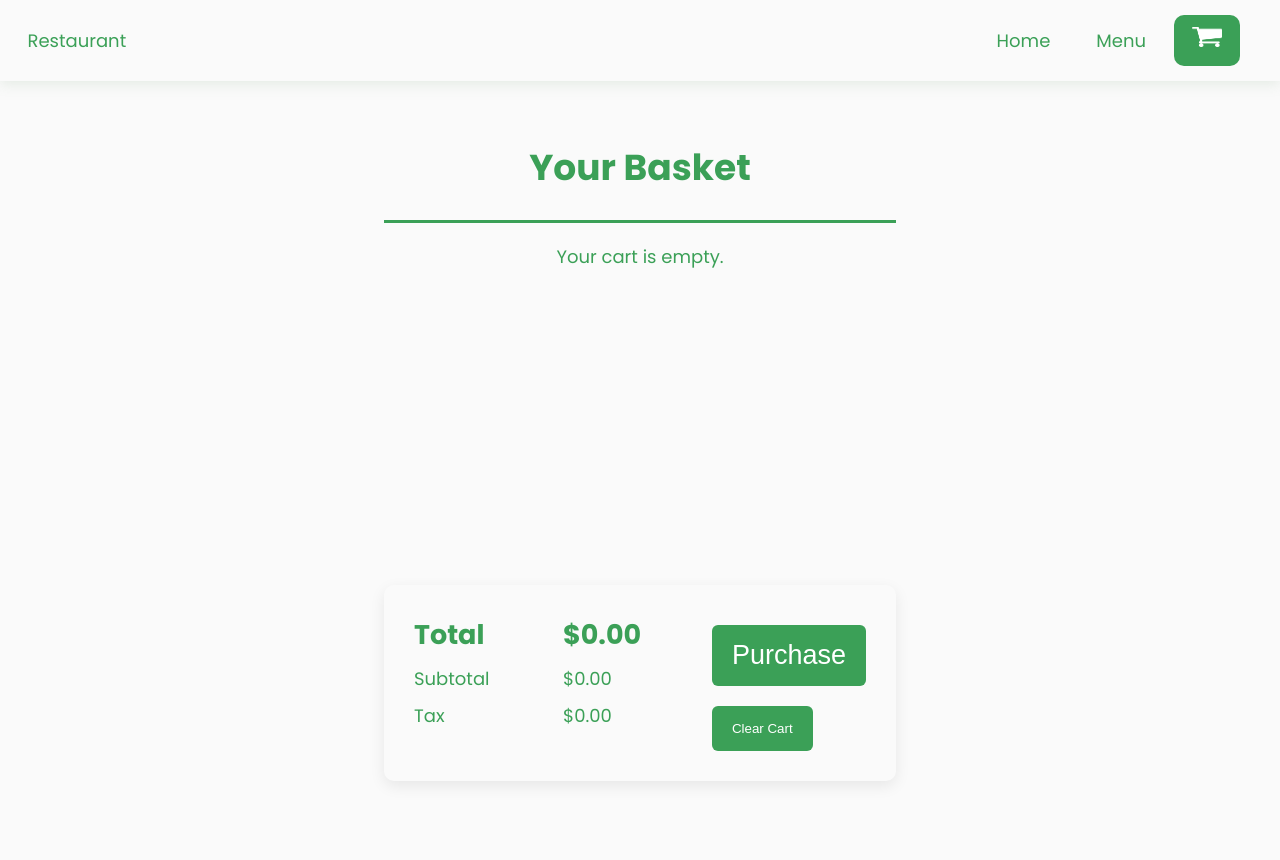
After one commit to Poffesuer/Taste-of-Qin-Yun, a PHP site: page /taste-of-qin-yun/cart/cart.php in a window 1280 px wide. The commit adds this page. Run offline with PHP 8.4, Linux system fonts and the light colour scheme.

Commit message:
changed stuff

```diff
--- /dev/null
+++ b/cart/cart.php
@@ -0,0 +1,107 @@
+<?php
+session_start();
+$cart = $_SESSION['cart'] ?? [];
+
+$total = 0;
+foreach ($cart as $item) {
+    $qty = $item['qty'] ?? 1;
+    $total += $item['price'] * $qty;
+}
+?>
+
+<!DOCTYPE html>
+<html lang="en">
+<head>
+    <meta charset="UTF-8">
+    <meta name="viewport" content="width=device-width, initial-scale=1.0">
+    <title>Your Cart</title>
+    <link rel="stylesheet" href="../css/style.css">
+    <link href="https://fonts.googleapis.com/css2?family=Poppins:wght@300;400;500;600;700&display=swap" rel="stylesheet">
+</head>
+
+<body>
+
+<?php include '../includes/header.php'; ?>
+
+<main>
+
+<div id="cart-container">
+
+    <h1>Your Basket</h1>
+
+    <div id="item-container">
+
+        <?php if (empty($cart)): ?>
+            <p>Your cart is empty.</p>
+        <?php else: ?>
+
+            <?php foreach ($cart as $index => $item): ?>
+                <?php $qty = $item['qty'] ?? 1; ?>
+
+                <div class="cart-item">
+
+                    <img src="<?= htmlspecialchars($item['image'] ?? '/images/placeholder.png') ?>">
+
+                    <div class="col">
+                        <div class="cart-item-name"><?= htmlspecialchars($item['name']) ?></div>
+                        <div class="cart-item-desc"></div>
+                    </div>
+
+                    <div class="col right">
+                        <div class="money-display">
+                            $<?= number_format($item['price'] * $qty, 2) ?>
+                        </div>
+
+                        <form method="post" action="update.php" class="quantity-container">
+
+                            <input type="hidden" name="index" value="<?= $index ?>">
+
+                            <button name="action" value="minus">-</button>
+
+                            <span class="quantity"><?= $qty ?></span>
+
+                            <button name="action" value="add">+</button>
+
+                        </form>
+
+                    </div>
+
+                </div>
+
+
+            <?php endforeach; ?>
+
+        <?php endif; ?>
+
+    </div>
+
+    <!-- TOTAL -->
+    <div id="total-cost-container">
+
+        <div class="col">
+            <h2>Total</h2>
+            <p>Subtotal</p>
+            <p>Tax</p>
+        </div>
+
+        <div class="col">
+            <h2>$<?= number_format($total * 1.1, 2) ?></h2>
+            <div>$<?= number_format($total, 2) ?></div>
+            <div>$<?= number_format($total * 0.1, 2) ?></div>
+        </div>
+
+        <div class="col">
+            <button class="cart-button big">Purchase</button>
+            <form method="post" action="clear_cart.php">
+                <button type="submit" class="cart-button">Clear Cart</button>
+            </form>
+        </div>
+
+    </div>
+
+</div>
+
+</main>
+
+</body>
+</html>
--- a/css/style.css
+++ b/css/style.css
@@ -14,7 +14,8 @@
 }
 
 body {
-    font-family: Arial, sans-serif;
+    margin-top: 60px;
+    font-family: 'Poppins', sans-serif;
     font-size: 18px;
     background-color: var(--background);
     color: var(--primary);
@@ -23,18 +24,20 @@ body {
 /*NAV BAR */
 
 nav {
+    top:0px;
     display: flex;
+    position: fixed;
+    z-index: 1000;
     align-items: center;
     padding: 15px;
     gap: 10px;
-    background-color: var(--primary);
+    background-color: var(--background);
     width: 100%;
-    box-sizing: border-box;
-    border-bottom: 3px solid var(--primary-dark);
+    box-shadow: 0 4px 12px rgba(120, 160, 120, 0.15);
 }
 
 nav a {
-    color: var(--background);
+    color: var(--primary);
     border-radius: 10px;
     padding: 12px 18px;
     width: auto;
@@ -44,8 +47,8 @@ nav a {
 }
 
 nav p {
-    margin-left: 140px;
-    color: var(--background);
+    margin-left: 1%;
+    color: var(--primary);
 }
 
 nav img {
@@ -58,11 +61,14 @@ nav a:first-of-type {
 }
 
 nav a:last-child {
-    margin-right: 150px;
+    background-color: var(--primary);
+
+    margin-right: 2%;
 }
 
 nav a:hover {
     background-color: var(--primary-dark);
+    color: var(--background);
 }
 
 /* HOME PAGE */
@@ -363,5 +386,136 @@ nav a:hover {
     color: #1565c0;
 }
 
-@media (max-width: 600px) {
+/* HARRY - CART */
+#cart-container {
+    display: flex;
+    flex-direction: column;
+    align-items: center;
+    justify-content: center;
+    gap:25px;
+    width: 100%;
+    height:100vh;
 }
+
+
+#item-container {
+    border-top: 3px solid var(--primary);
+    display: flex;
+    flex-direction: column;
+    align-items: center;
+
+    width: 40%;
+    height: 40%;
+    overflow-y: auto;
+
+    padding: 20px;
+    gap: 15px;
+}
+
+.cart-item {
+    display: flex;
+    width: 100%;
+    background: white;
+    padding: 15px;
+    border-radius: 12px;
+
+    box-shadow: 0 2px 10px rgba(0,0,0,0.08);
+    align-items: center;
+    gap: 15px;
+}
+
+.cart-item img {
+    width: 80px;
+    height: 80px;
+    object-fit: cover;
+    border-radius: 10px;
+}
+
+.cart-item-name {
+    font-weight: 600;
+    font-size: 18px;
+}
+
+.cart-item-desc {
+    font-size: 14px;
+    color: #666;
+}
+
+.money-display {
+    font-weight: bold;
+}
+
+.quantity-container {
+    display: flex;
+    align-items: center;
+    gap: 10px;
+}
+
+.minus, .add {
+    background: #eee;
+    padding: 5px 10px;
+    border-radius: 5px;
+    cursor: pointer;
+}
+
+.quantity {
+    font-weight: bold;
+}
+
+/* FIXED */
+.col {
+    display: flex;
+    flex-direction: column;
+    gap: 10px;
+
+    width: 100%;
+}
+
+/* THIS pushes it RIGHT correctly */
+.right {
+    margin-left: auto;
+    align-items: flex-end;
+}
+
+#total-cost-container {
+    box-shadow: 0 5px 15px rgba(0,0,0,0.08);
+    border-radius:10px;
+    display: flex;
+    justify-content: space-between;
+
+
+    padding:30px;
+
+    margin-top: 20px;
+    height: auto;
+    width: 40%;
+}
+
+.total {
+    font-size: 2em;
+}
+
+.cart-button {
+    background-color: var(--primary);
+    color: white;
+    border: none;
+    padding: 15px 20px;
+    cursor: pointer;
+    border-radius: 6px;
+    margin-top: 10px;
+}
+
+.cart-button.big {
+    width:100%;
+    height:auto;
+    font-size: 1.5em;
+}
+
+.clear-cart:hover {
+    background-color: var(--primary-dark);
+}
+
+
+
+@media (max-width: 780px) {
+}
--- /dev/null
+++ b/includes/header.php
@@ -0,0 +1,8 @@
+<nav>
+    <p>Restaurant</p>
+    <a href="/taste-of-qin-yun/index.php">Home</a>
+    <a href="/taste-of-qin-yun/menu.php">Menu</a>
+    <a href="/taste-of-qin-yun/cart/cart.php">
+        <img src="/taste-of-qin-yun/images/cart.png" class="cart">
+    </a>
+</nav>
--- a/login.php
+++ b/login/login.php
@@ -157,8 +157,11 @@ if ($_SERVER["REQUEST_METHOD"] === "POST") {
   <meta name="viewport" content="width=device-width, initial-scale=1.0" />
   <title>Login Page</title>
   <link rel="stylesheet" href="css/style.css">
+  <link href="https://fonts.googleapis.com/css2?family=Poppins:wght@300;400;500;600;700&display=swap" rel="stylesheet">
 </head>
 <body>
+
+  <?php include '../includes/header.php'; ?>
 
   <main class="main">
     <div class="form-box">
```
Also changed, not shown: other parts of css/style.css (+30 -13 lines), cart.php (deleted, +0 -9 lines), cart/add.php (added, +40 -0 lines), cart/clear_cart.php (added, +8 -0 lines), index.php (+3 -8 lines), menu.php (+10 -8 lines), add_to_cart.php (deleted), login/dashboard.php (renamed from dashboard.php), login/logout.php (renamed from logout.php).
